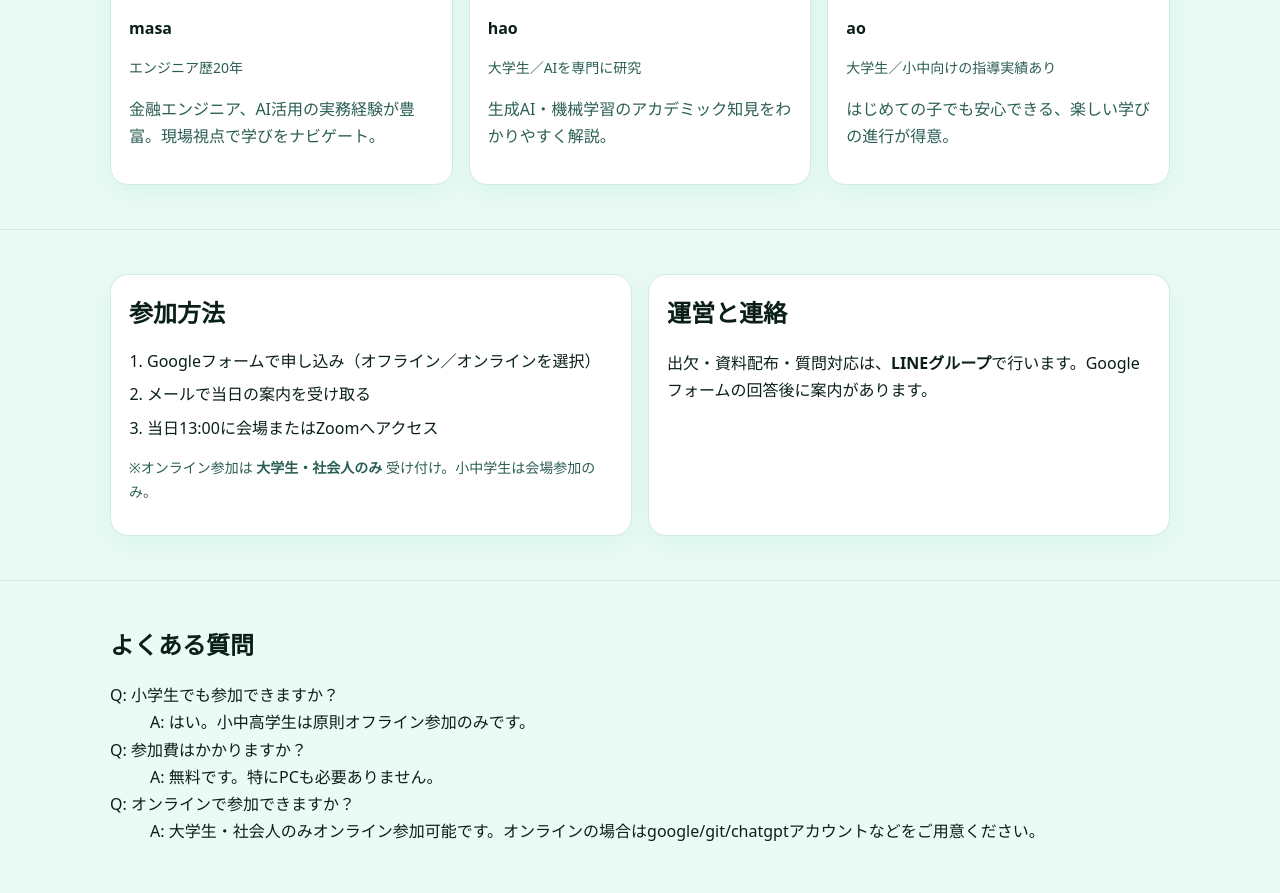
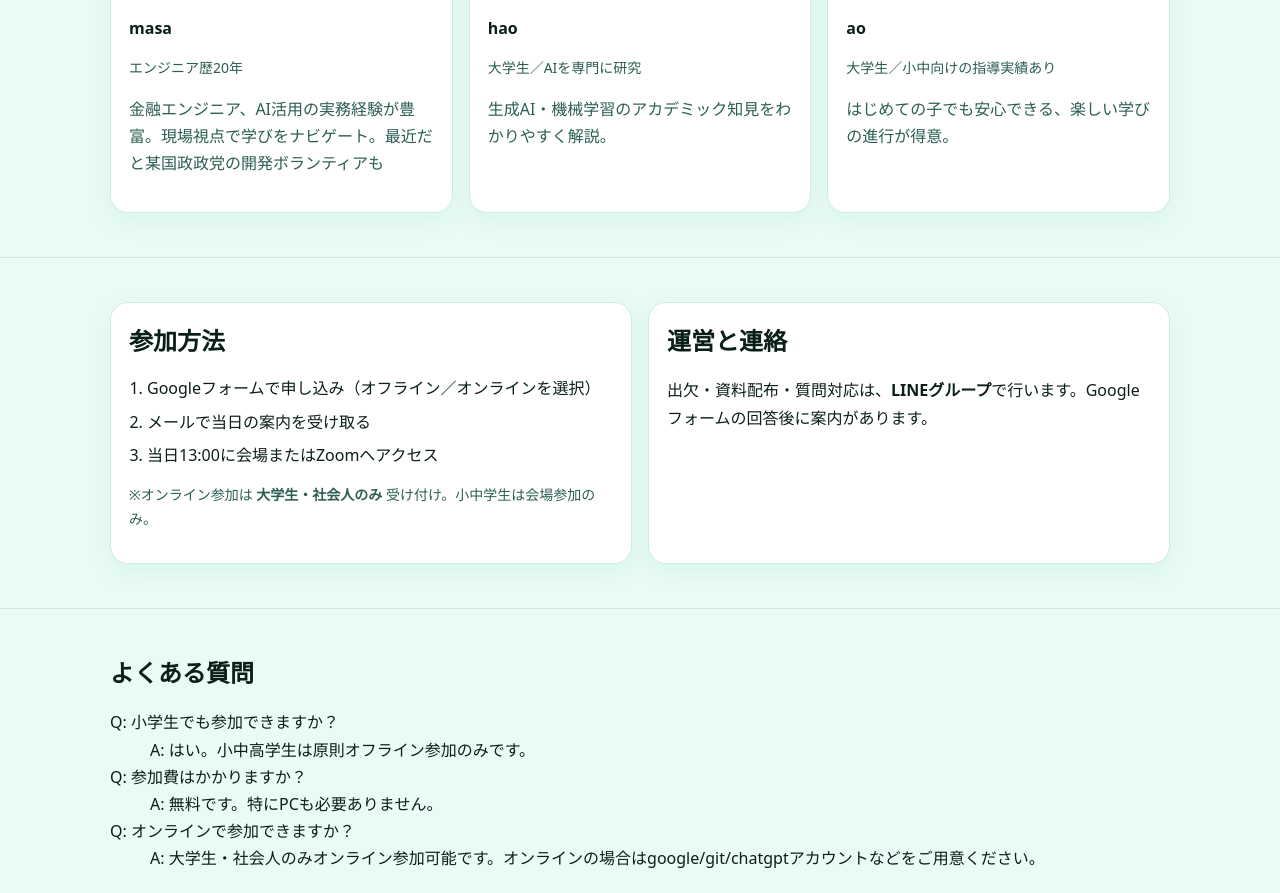
Before and after one commit to future-ai-school/official, a plain HTML site: page index.html in a window 1280 px wide. Shown: the part 2422-3315 px from the top of the page. Drawn offline with Linux system fonts and the light colour scheme.

Commit message:
Update index.html

```diff
--- a/index.html
+++ b/index.html
@@ -147,7 +147,7 @@
             <img src="assets/images/a2.png" alt="講師A">
             <h4>masa</h4>
             <p class="meta">エンジニア歴20年</p>
-            <p class="muted">金融エンジニア、AI活用の実務経験が豊富。現場視点で学びをナビゲート。</p>
+            <p class="muted">金融エンジニア、AI活用の実務経験が豊富。現場視点で学びをナビゲート。最近だと某国政政党の開発ボランティアも</p>
           </div>
           <div class="card">
             <img src="assets/images/b2.png" alt="講師B">
```
